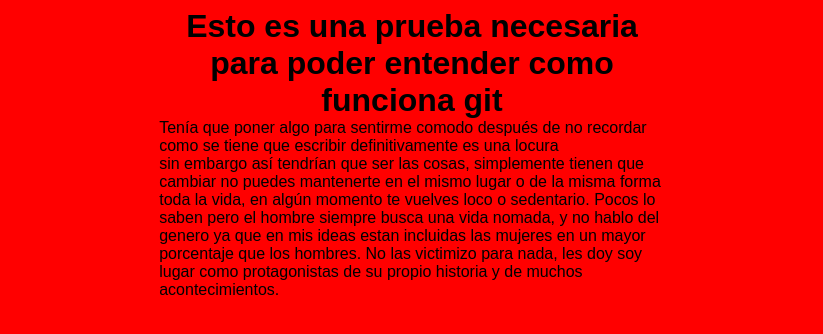
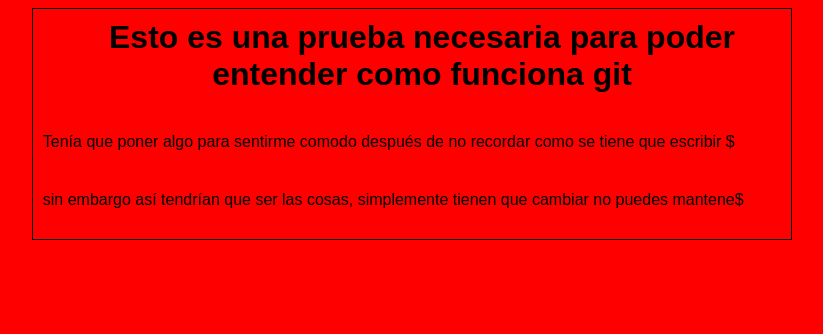
Before and after one commit to AlfonsoPiedrabuena/happybreakfastco, a plain HTML site: page happybreakfastco/index.html in a window 1280 px wide. Shown: the whole page, without its empty margins (228-1051 px from the left). Drawn offline with Linux system fonts and the light colour scheme.

Commit message:
Este es otro cambio dentro del cuerpo de mi post

```diff
--- a/happybreakfastco/css/estilo.css
+++ b/happybreakfastco/css/estilo.css
@@ -6,14 +6,22 @@
 	font-family:"Arial";
 	font-weight:regular;
 	font-size:36 px;
-	width:40%;
+	width:100%;
 	text-align:center;
 	margin:0 auto;
+	padding:10px;
 }
 
 p{
 	font-family:"Arial";
-	width:40%;
+	width:100%;
 	text align: center;
-	margin: 0 auto;
+	margin: 20px auto;
+	padding:10px;
 }
+
+#wrapper{
+	border:1px solid #000;
+	width:60%;
+	margin:0 auto;
+}
--- a/happybreakfastco/index.html
+++ b/happybreakfastco/index.html
@@ -4,8 +4,10 @@
 		<link rel="stylesheet" type="text/css" href="css/estilo.css">
 	</head>
 	<body>
-		<h1>Esto es una prueba necesaria para poder entender como funciona git</h1>
-		<p>Tenía que poner algo para sentirme comodo después de no recordar como se tiene que escribir definitivamente es una locura</p>
-		<p>sin embargo así tendrían que ser las cosas, simplemente tienen que cambiar no puedes mantenerte en el mismo lugar o de la misma forma toda la vida, en algún momento te vuelves loco o sedentario. Pocos lo saben pero el hombre siempre busca una vida nomada, y no hablo del genero ya que en mis ideas estan incluidas las mujeres en un mayor porcentaje que los hombres. No las victimizo para nada, les doy soy lugar como protagonistas de su propio historia y de muchos acontecimientos.</p>
+		<div id="wrapper">
+			<h1>Esto es una prueba necesaria para poder entender como funciona git</h1>
+	                <p>Tenía que poner algo para sentirme comodo después de no recordar como se tiene que escribir $
+        	        <p>sin embargo así tendrían que ser las cosas, simplemente tienen que cambiar no puedes mantene$
+		</div>
 	</body>
 </html>
```
